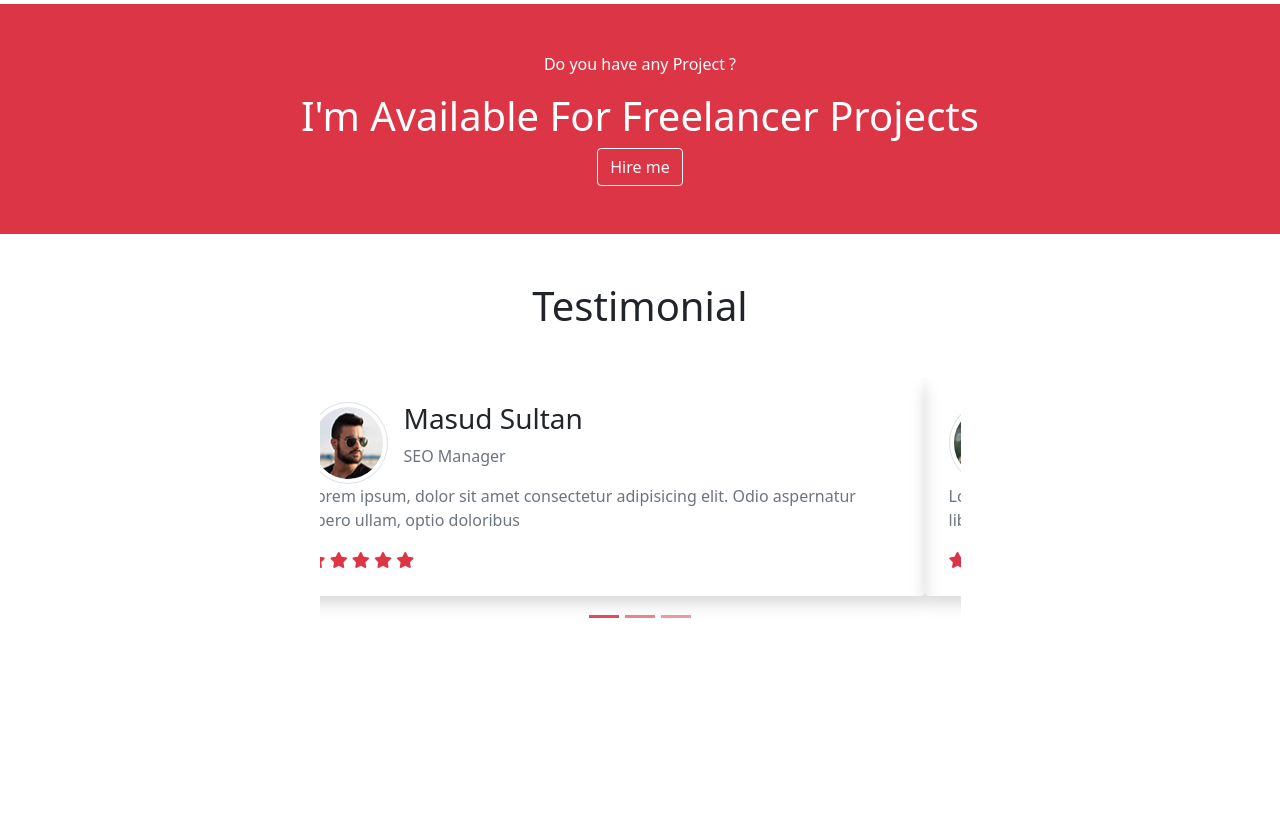
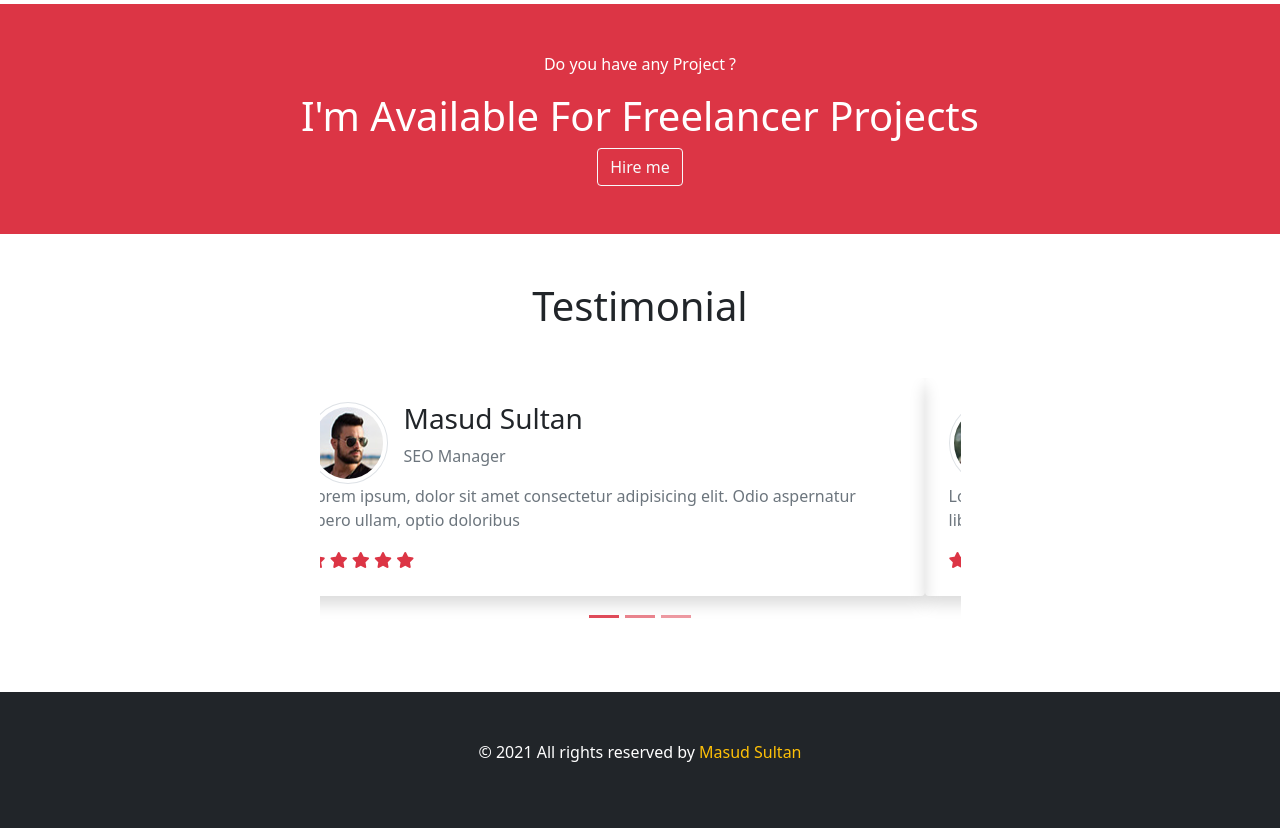
Before and after one commit to MasudSultan4/bootstarp-portfolio-website, a plain HTML site: page index.html in a window 1280 px wide. Shown: the part 2148-2976 px from the top of the page. Before the commit the page ends 2840 px from the top, so only its background shows below. Drawn offline with nearby package versions, Linux system fonts and the light colour scheme.

Commit message:
add a footer

```diff
--- a/index.html
+++ b/index.html
@@ -385,6 +385,13 @@
       </div>
     </section>
 
+    <div class="col-12 text-center bg-dark p-5">
+      <span
+        >
+        <p class="text-center text-white">© 2021  All rights reserved by <span class="text-warning">Masud Sultan</span></p>
+    </div>
+
+
     <script
       src="https://cdn.jsdelivr.net/npm/bootstrap@5.1.3/dist/js/bootstrap.bundle.min.js"
       integrity="sha384-ka7Sk0Gln4gmtz2MlQnikT1wXgYsOg+OMhuP+IlRH9sENBO0LRn5q+8nbTov4+1p"
```
